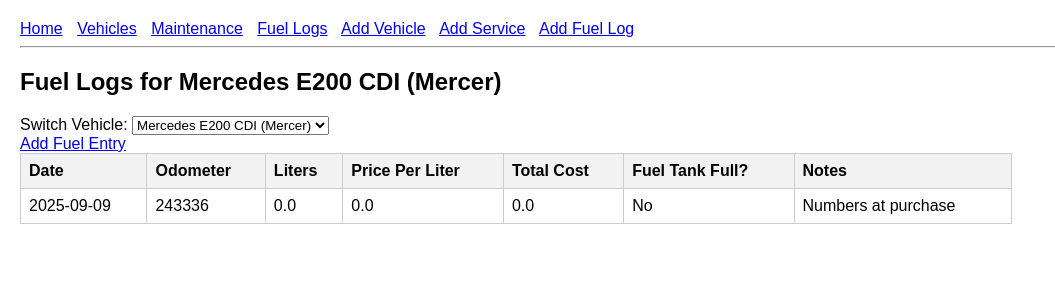
After one commit to spkki/vehicle_platfom, a Flask app: page /vehicles/1/fuel in a window 1280 px wide. The commit adds this page. Shown: the top 300 px of the page, without its empty margins (0-1055 px from the left). Run offline with Flask 3, Linux system fonts and the light colour scheme.

Commit message:
Added fuel and fuel logs
next step
Bug fix where it redirects to fuel_logs when selecting a vehicle that does not already have entries in the database
Add Fueling stats
Work on visuals

```diff
--- a/app.py
+++ b/app.py
@@ -27,7 +27,7 @@ class FuelLog(db.Model):
     liter = db.Column(db.Float, nullable=False)
     price_per_liter = db.Column(db.Float, nullable=False)
     total_cost = db.Column(db.Float, nullable=False)
-    full_tank = db.Column(db.Boolean, default=True)
+    full_tank = db.Column(db.Boolean, default=False)
     notes = db.Column(db.Text, nullable=True)
 
 class Maintenance(db.Model):
@@ -44,6 +44,7 @@ class Maintenance(db.Model):
 def index():
     return render_template('index.html')
 
+# Vehicle Management
 @app.route('/vehicles')
 def vehicles():
     all_vehicles = Vehicle.query.all()
@@ -70,6 +71,7 @@ def add_vehicle():
         return redirect(url_for('vehicles'))
     return render_template('add_vehicle.html')
 
+# Maintenance Management
 @app.route('/vehicles/<int:vehicle_id>/maintenance_logs')
 def maintenance_logs(vehicle_id):
     vehicle = Vehicle.query.get_or_404(vehicle_id)
@@ -116,6 +118,43 @@ def delete_maintenance(log_id):
     flash('Maintenance entry deleted successfully!', 'success')
     return redirect(url_for('maintenance_logs', vehicle_id=log.vehicle_id))
 
+# Fueling Management
+@app.route('/vehicles/<int:vehicle_id>/fuel')
+def fuel_logs(vehicle_id):
+    vehicle = Vehicle.query.get_or_404(vehicle_id)
+    logs = FuelLog.query.filter_by(vehicle_id=vehicle_id).all()
+    all_vehicles = Vehicle.query.all()
+    return render_template('fuel_logs.html', vehicle=vehicle, logs=logs, all_vehicles=all_vehicles)
+
+@app.route('/vehicles/<int:vehicle_id>/fuel/add', methods=['GET', 'POST'])
+def add_fuel_log(vehicle_id):
+    vehicle = Vehicle.query.get_or_404(vehicle_id)
+    if request.method == 'POST':
+        date_str = request.form.get('date')  # e.g., '2024-10-06'
+        date_obj = datetime.strptime(date_str, '%Y-%m-%d').date()
+        odometer = request.form['odometer']
+        liter = request.form['liter']
+        price_per_liter = request.form['price_per_liter']
+        total_cost = request.form['total_cost']
+        full_tank = 'full_tank' in request.form
+        notes = request.form.get('notes')
+
+        new_log = FuelLog(
+            vehicle_id=vehicle.id,
+            date = date_obj,
+            odometer=odometer,
+            liter=liter,
+            price_per_liter=price_per_liter,
+            total_cost=total_cost,
+            full_tank=full_tank,
+            notes = notes
+            )
+        db.session.add(new_log)
+        db.session.commit()
+        return redirect(url_for('fuel_logs', vehicle_id=vehicle.id))
+
+    return render_template('add_fuel_log.html', vehicle=vehicle)
+
 
 
 if __name__ == '__main__':
--- a/templates/base.html
+++ b/templates/base.html
@@ -34,8 +34,16 @@
         href="{{ url_for('maintenance_logs', vehicle_id=vehicle.id if vehicle else 1) }}"
         >Maintenance</a
       >
+      <a
+        href="{{ url_for('fuel_logs', vehicle_id=vehicle.id if vehicle else 1) }}"
+        >Fuel Logs</a
+      >
       <a href="{{ url_for('add_vehicle') }}">Add Vehicle</a>
       <a href="{{ url_for('add_service')}}">Add Service</a>
+      <a
+        href="{{ url_for('add_fuel_log', vehicle_id=vehicle.id if vehicle else 1) }}"
+        >Add Fuel Log</a
+      >
     </nav>
     <hr />
     {% block content%}{% endblock %}
--- /dev/null
+++ b/templates/fuel_logs.html
@@ -0,0 +1,47 @@
+<!-- templates/fuel_logs.html -->
+{% extends "base.html" %} {% block content %}
+<h2>
+    Fuel Logs for {{ vehicle.make }} {{ vehicle.model }} ({{
+    vehicle.nickname}})
+</h2>
+<form method="GET" action="{{ url_for('fuel_logs', vehicle_id=vehicle.id) }}">
+    <label>Switch Vehicle:</label>
+    <select onchange="location = '/vehicles/' + this.value + '/fuel_logs'">
+        {% for v in all_vehicles %}
+            <option value="{{ v.id }}" {% if v.id == vehicle.id %}selected{% endif %}>
+                {{ v.make }} {{ v.model }} ({{ v.nickname }})
+            </option>
+        {% endfor %}
+    </select>
+</form>
+
+<a href="{{ url_for('add_fuel_log', vehicle_id=vehicle.id) }}"
+  >Add Fuel Entry</a
+>
+
+{% if logs %}
+<table>
+  <tr>
+    <th>Date</th>
+    <th>Odometer</th>
+    <th>Liters</th>
+    <th>Price Per Liter</th>
+    <th>Total Cost</th>
+    <th>Fuel Tank Full?</th>
+    <th>Notes</th>
+  </tr>
+  {% for log in logs %}
+  <tr>
+    <td>{{ log.date }}</td>
+    <td>{{ log.odometer }}</td>
+    <td>{{ log.liter }}</td>
+    <td>{{ log.price_per_liter }}</td>
+    <td>{{ log.total_cost }}</td>
+    <td>{{ 'Yes' if log.full_tank else 'No' }}</td>
+    <td>{{ log.notes }}</td>
+  </tr>
+  {% endfor %}
+</table>
+{% else %}
+<p>No fuel logs found yet.</p>
+{% endif %} {% endblock %}
--- a/templates/maintenance_logs.html
+++ b/templates/maintenance_logs.html
@@ -8,7 +8,7 @@
     <select onchange="location = '/vehicles/' + this.value + '/maintenance_logs'">
         {% for v in all_vehicles %}
             <option value="{{ v.id }}" {% if v.id == vehicle.id %}selected{% endif %}>
-                {{ v.make }} {{ v.model }} ({{ v.registration }})
+                {{ v.make }} {{ v.model }} ({{ v.nickname }})
             </option>
         {% endfor %}
     </select>
```
Also changed, not shown: templates/add_fuel_log.html (added, +32 -0 lines), templates/vehicles.html (+13 -0 lines), instance/database.db.
